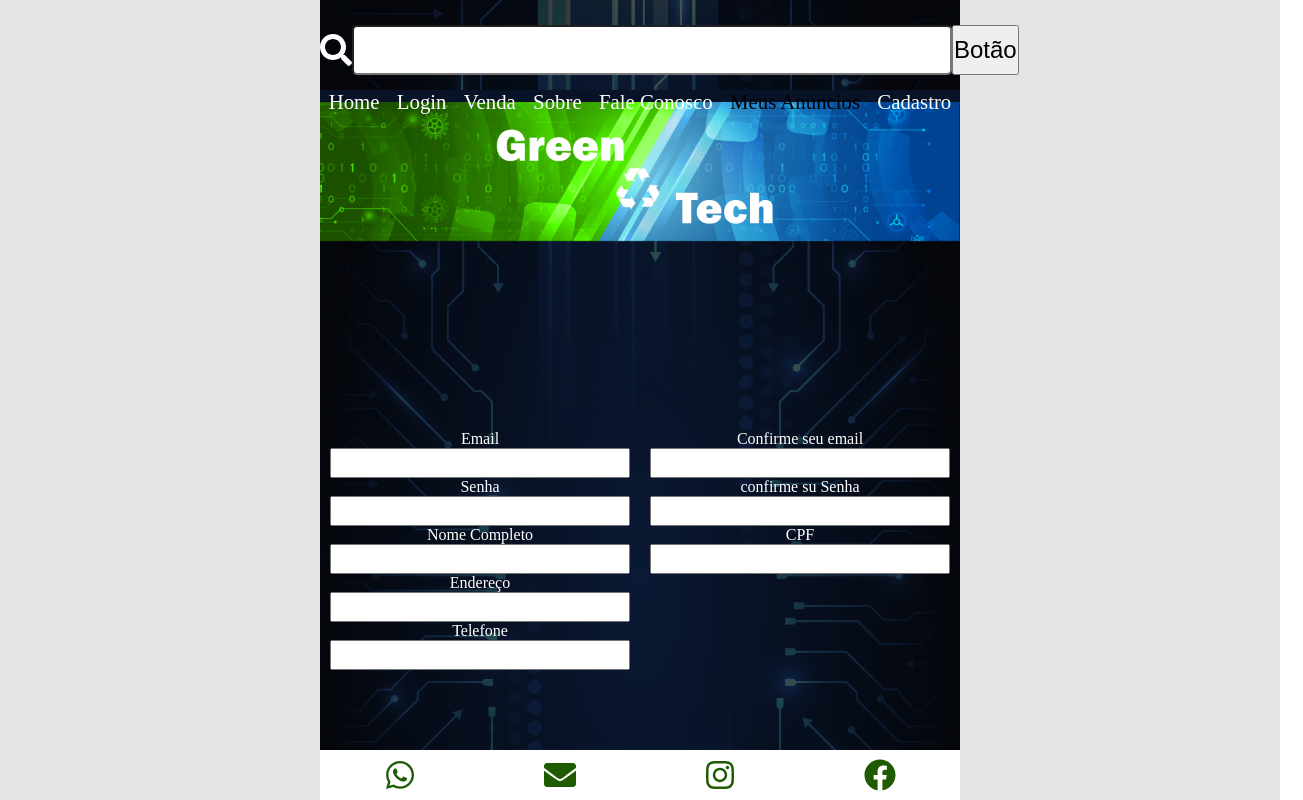
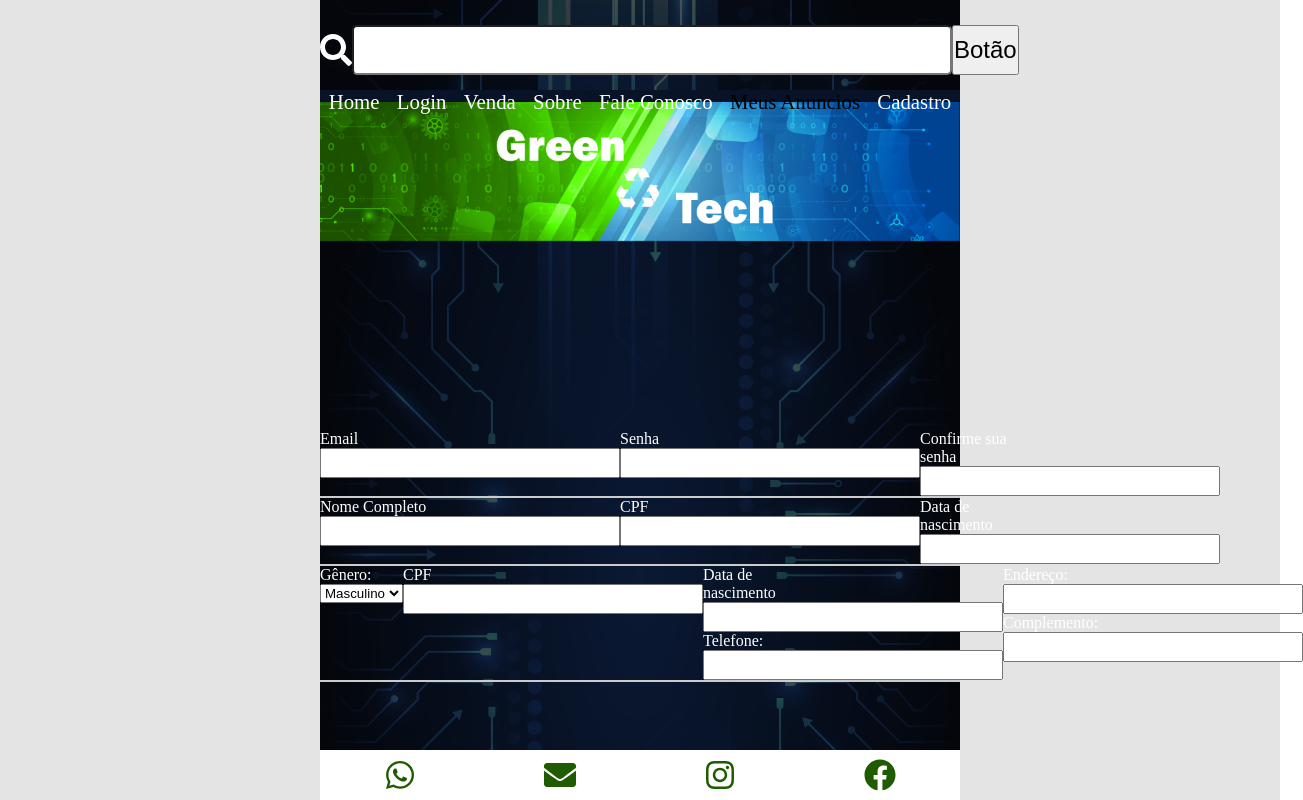
Before and after one commit to webdevdesiner/greentech-api, a React (Create React App) app: page /cadastro in a window 1280 px wide. Shown: the whole page, 1303 px wide, since content can reach past the window. Built offline with nearby package versions, Linux system fonts and the light colour scheme.

Commit message:
Pagina cadastro refeita

```diff
--- a/src/pages/Cadastro/index.js
+++ b/src/pages/Cadastro/index.js
@@ -15,52 +15,110 @@ const Cadastro = () => {
                     <Nav />
                     <Menu />
                     <div className='imgArea'></div>
-                    <div className='cadastroArea'>
 
-                        <form className='acessoArea'>
-                            <label for="email">Email</label>
-                            <input type='email' id='email' name='email'></input>
+                    <form className='cadastroArea'>
+                        <div className='formArea'>
+                            <div className='bloco'>
+                                <div className='linha'>
+                                    <div className='campo'>
+                                        <label>Email</label>
+                                        <input></input>
+                                    </div>
+                                </div>
+                            </div>
+                            <div className='bloco'>
+                                <div className='linha'>
+                                    <div className='campo'>
+                                        <label>Senha</label>
+                                        <input></input>
+                                    </div>
+                                </div>
+                            </div>
+                            <div className='bloco'>
+                                <div className='linha'>
+                                    <div className='campo'>
+                                        <label>Confirme sua senha</label>
+                                        <input></input>
+                                    </div>
+                                </div>
+                            </div>
+                        </div>
+                        <div className='formArea'>
+                            <div className='bloco'>
+                                <div className='linha'>
+                                    <div className='campo'>
+                                        <label>Nome Completo</label>
+                                        <input></input>
+                                    </div>
+                                </div>
+                            </div>
+                            <div className='bloco'>
+                                <div className='linha'>
+                                    <div className='campo'>
+                                        <label>CPF</label>
+                                        <input></input>
+                                    </div>
+                                </div>
+                            </div>
+                            <div className='bloco'>
+                                <div className='linha'>
+                                    <div className='campo'>
+                                        <label>Data de nascimento</label>
+                                        <input></input>
+                                    </div>
+                                </div>
+                            </div>
+
+                        </div>
+                        <div className='formArea'>
+                            <div className='bloco'>
+                                <div className='linha'>
+                                    <div className='campo'>
+                                        <label for="genero">Gênero:</label>
+                                        <select id="genero" name="genero">
+                                            <option value="masculino">Masculino</option>
+                                            <option value="feminino">Feminino</option>
+                                            <option value="outro">Outro</option>
+                                        </select>
+                                    </div>
+                                </div>
+                            </div>
+                            <div className='bloco'>
+                                <div className='linha'>
+                                    <div className='campo'>
+                                        <label>CPF</label>
+                                        <input></input>
+                                    </div>
+                                </div>
+                            </div>
+                            <div className='bloco'>
+                                <div className='linha'>
+                                    <div className='campo'>
+                                        <label>Data de nascimento</label>
+                                        <input></input>
+                                        <label for="telefone">Telefone:</label>
+                                        <input type="tel" id="telefone" name="telefone"></input>
+                                    </div>
+                                </div>
+                            </div>
+                            <div className='bloco'>
+                                <div className='linha'>
+                                    <div className='campo'>
+                                        <label for="endereco">Endereço:</label>
+                                        <input type="text" id="endereco" name="endereco"></input>
+                                        <label for="complemento">Complemento:</label>
+                                        <input type="text" id="complemento" name="complemento"></input>
+                                    </div>
+                                </div>
+                            </div>
 
 
-                            <label for="senha">Senha</label>
-                            <input type='password' id='senha' name='senha'></input>
-
-
-                            <label for="nome"> Nome Completo</label>
-                            <input type='text'></input>
-
-                            <label for="endereco">Endereço</label>
-                            <input type='endereco' id='endereco' name='endereco'></input>
-
-                            <label for="telefone">Telefone</label>
-                            <input type='telefone' id='telefone' name='telefone'></input>
-
-
-                        </form>
-
-                        <form className='acessoArea2'>
-                            <label for="confirmeEmail">Confirme seu email</label>
-                            <input type='email' id='confirmeEmail' name='email'></input>
-
-
-                            <label for="confimeSenha">confirme su Senha</label>
-                            <input type='password' id='confirmeSenha' name='confirmeSenha'></input>
-
-
-                            <label for="emacpfil">CPF</label>
-                            <input type='number' id='cpf' name='cpf'></input>
-
-
-                        </form>
+                        </div>
 
 
 
 
-
-
-
-
-                    </div>
+                    </form>
                     <Footer />
                 </div>
             </div>
--- a/src/pages/Cadastro/style.css
+++ b/src/pages/Cadastro/style.css
@@ -1,25 +1,36 @@
 .cadastroArea
 {
-width: 100%;
-height: 40vh;
-display: flex;
-flex: 1;
-}
-
-.acessoArea
-{
-   width: 50%;
+   width: 100%;
+   height: 40vh;
    display: flex;
    flex-direction: column;
    color: white;
-   align-items: center;
 }
 
-.acessoArea2
+.formArea
 {
-   width: 50%;
+
    display: flex;
-   flex-direction: column;
-   color: white;
-   align-items: center;
+   flex-direction: row;
+   /* background-color: rgb(11, 231, 147); */
+   border-bottom: 2px solid #ccc;
 }
+
+.bloco
+{
+   width: 100%;
+
+   /* background-color: blue; */
+}
+
+.linha
+{
+   width: 70%;
+   /* background-color: rgb(160, 23, 173); */
+}
+
+.campo
+{
+   width: 60%;
+   /* background-color: red ; */
+}
```
Also changed, not shown: src/components/Menu/index.js (+7 -7 lines).
